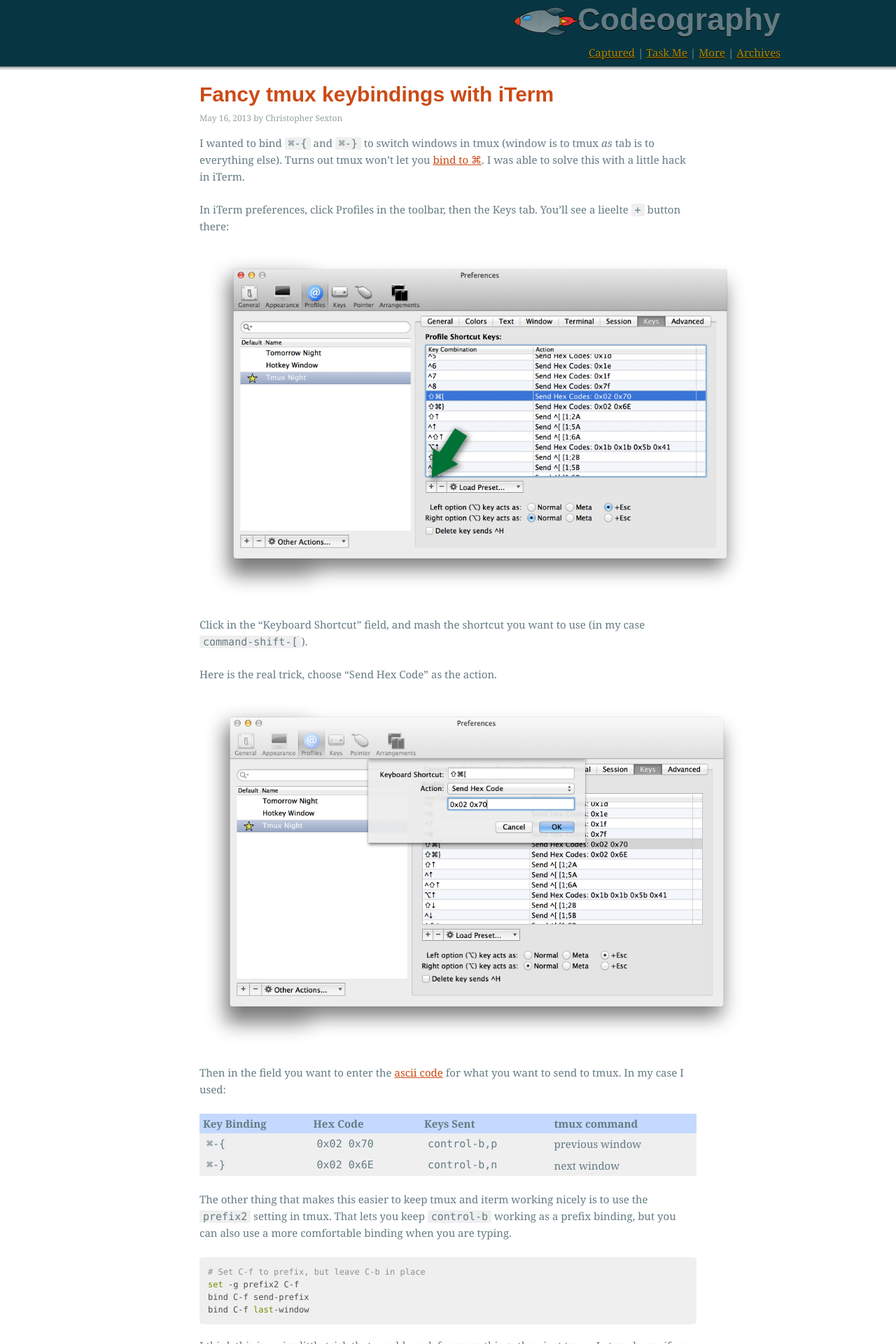
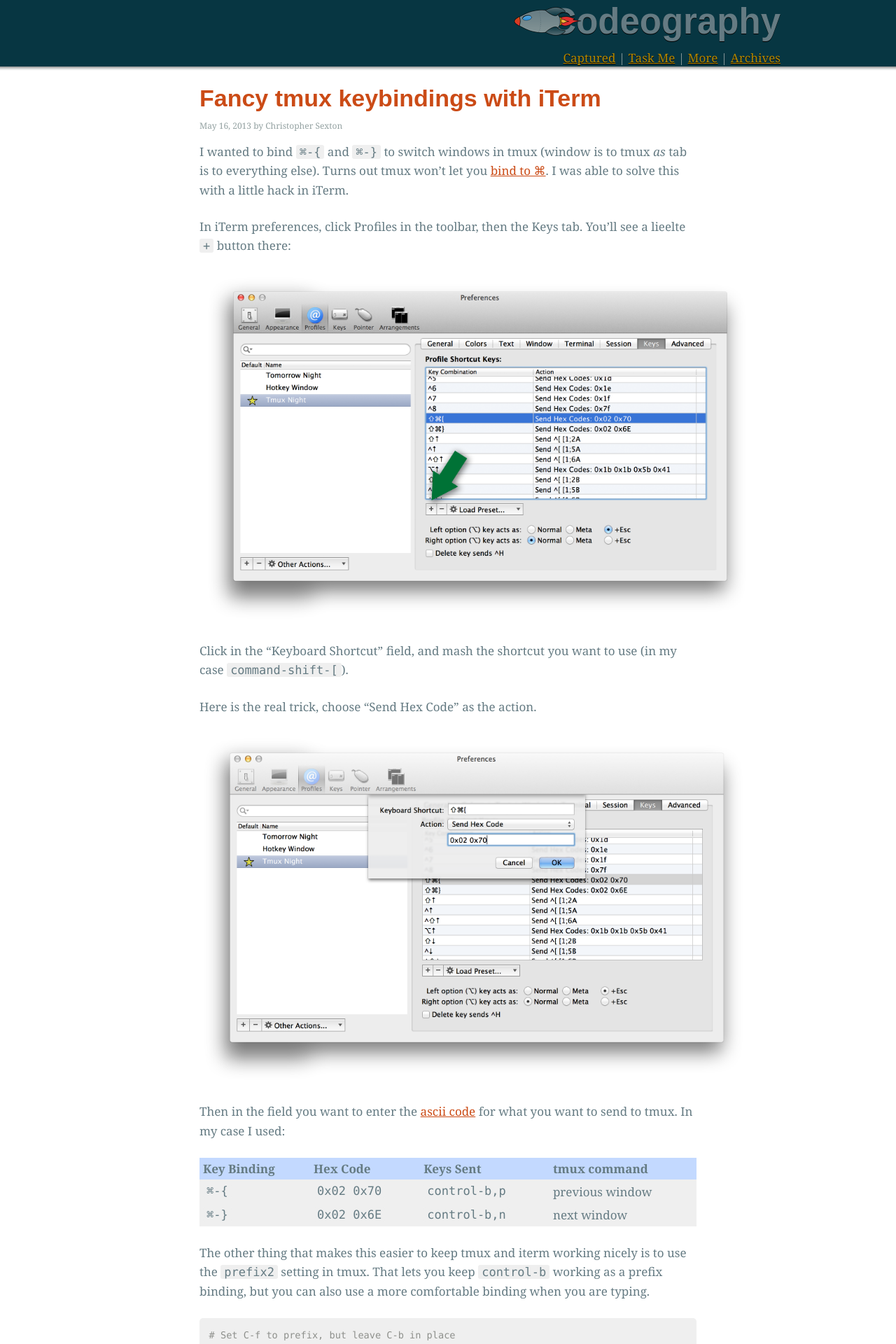
Before and after one commit to csexton/codeography.com, a Jekyll site: the page built from index.html, in a window 1280 px wide. Shown: the top 1920 px of the page at 70% size. Built offline with Jekyll 4.4.1, drawn with Linux system fonts in a browser that asks for light colours; nearby versions of some CDN libraries; some web fonts are replaced; comment, search, counter and statistics services are not loaded; some of the changed text lies outside the part shown.

Commit message:
Tinker with font size

```diff
--- a/stylesheets/codeography.css
+++ b/stylesheets/codeography.css
@@ -22,7 +22,7 @@ $green:     #859900;
 */
 
 body {
-  font: 15px Georgia,Serif;
+  font: 17px Georgia,Serif;
   color: #EEE8D5;
   background-color: #073642;
 }
```
